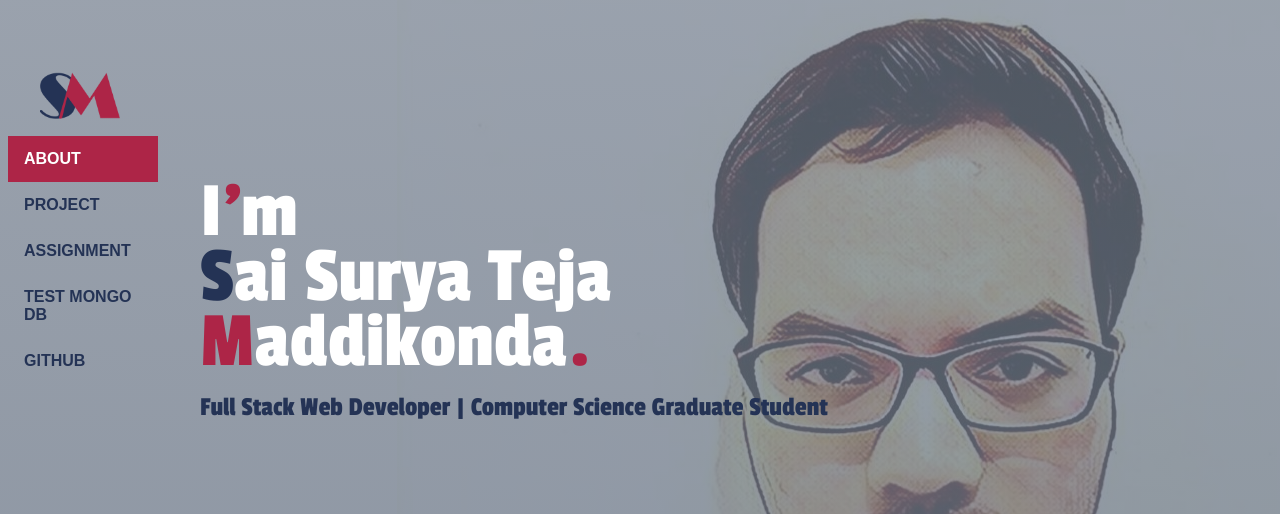
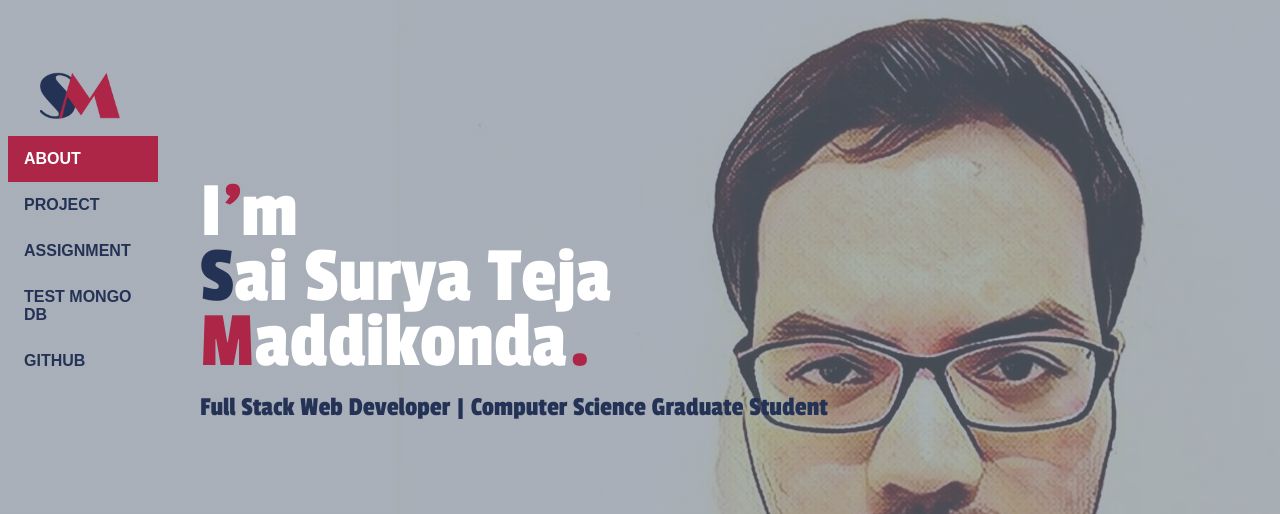
Before and after one commit to smaddikonda/maddikonda-saisuryateja-webdev, a website: page public/index.html in a window 1280 px wide. Shown: the top 514 px of the page. Drawn offline with Linux system fonts and the light colour scheme; a web font is replaced by a local one.

Commit message:
Assignment 1
Assignment 1

```diff
--- a/public/css/style.css
+++ b/public/css/style.css
@@ -6,7 +6,7 @@ html {
 }
 
 html {
-    background-image: linear-gradient(rgba(111, 122, 138, 0.7), rgba(111, 122, 138, 0.8)),
+    background-image: linear-gradient(rgba(111, 122, 138, 0.6), rgba(111, 122, 138, 0.6)),
     url(../images/pic.jpg);
 }
 
```
Also changed, not shown: public/index.html (+1 -1 lines).
